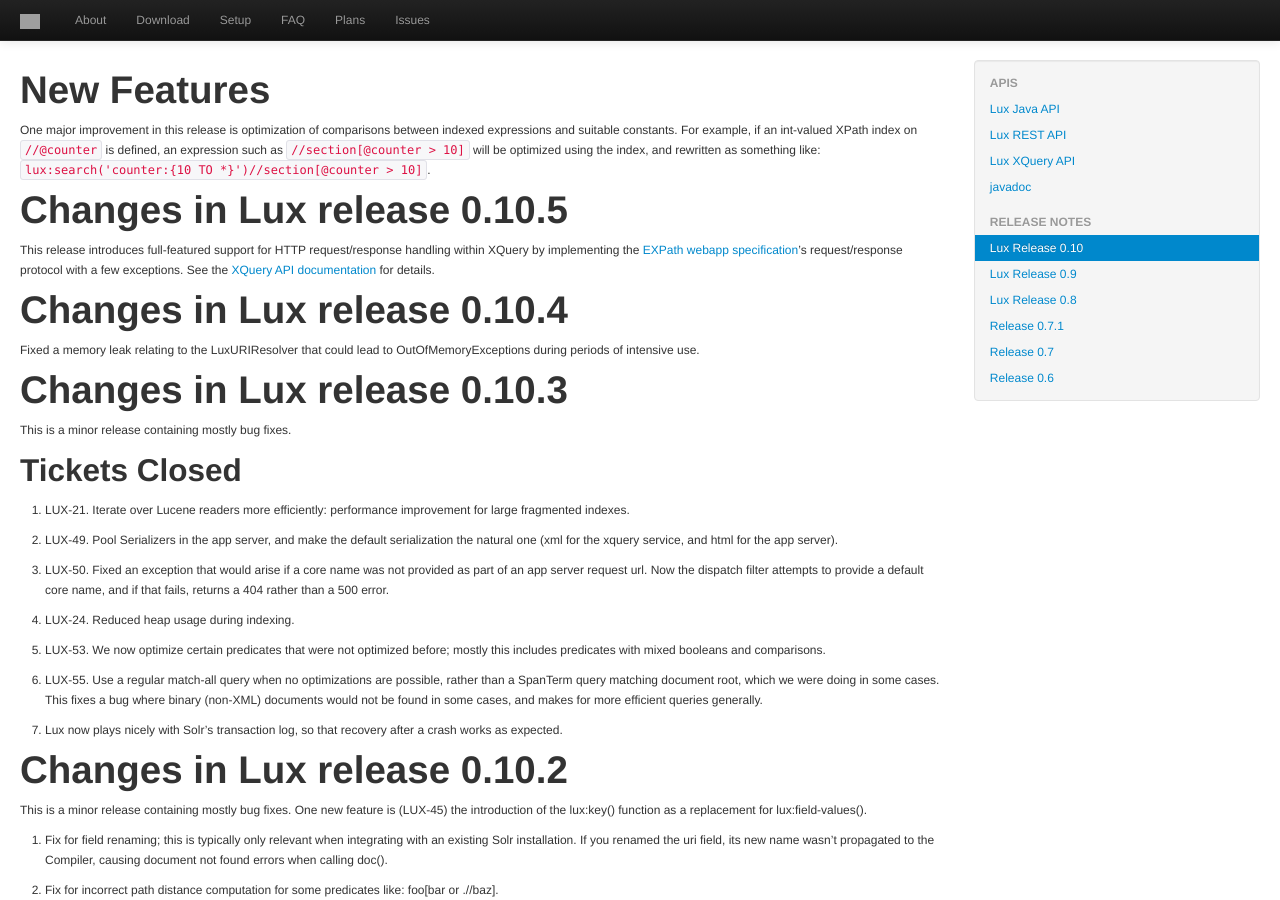
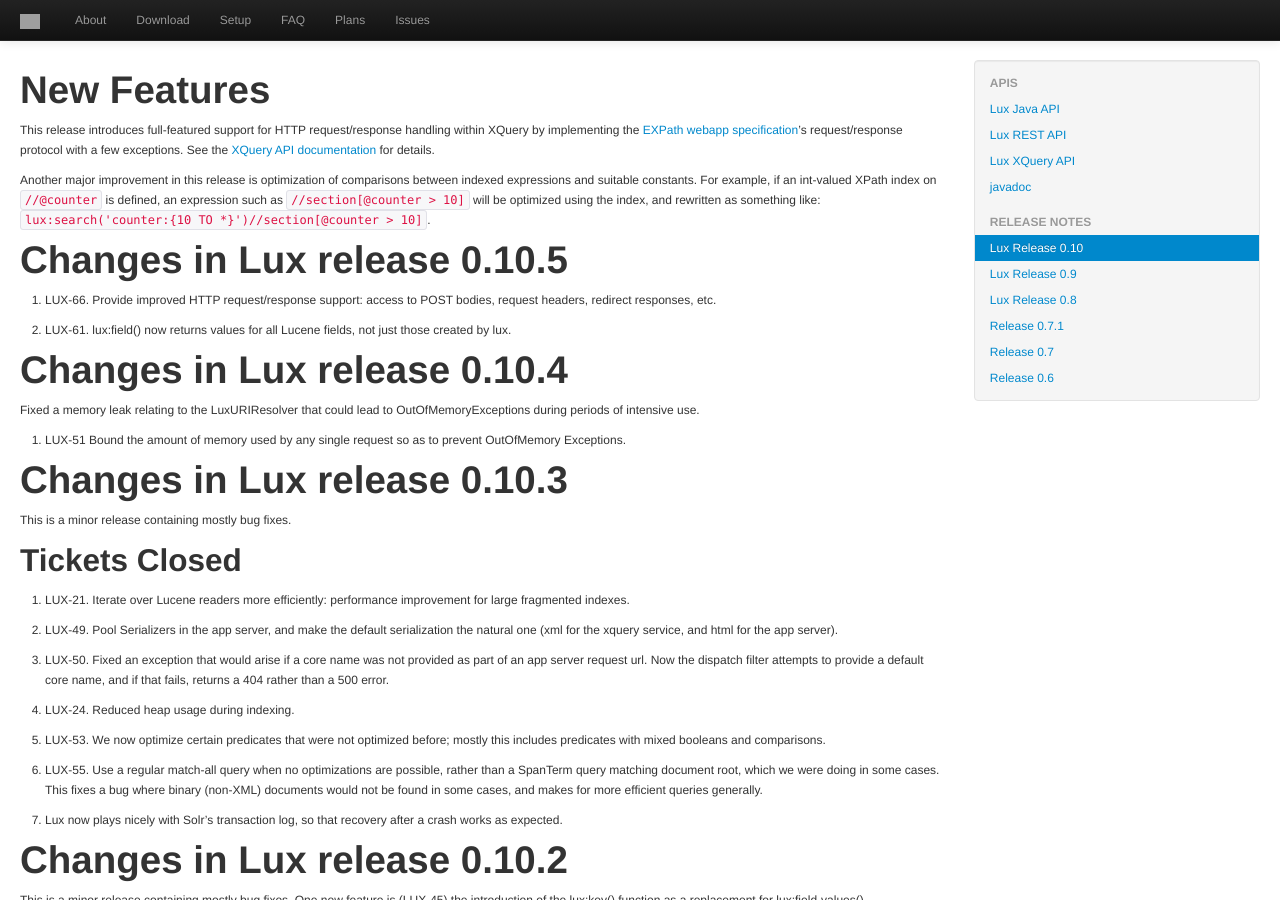
Before and after one commit to msokolov/lux, a Jekyll site: the page built from doc/RELEASE-0.10.md, in a window 1280 px wide and 900 px high. Built offline with Jekyll 4.4.1, drawn with Linux system fonts in a browser that asks for light colours; grey boxes are pictures that could not be loaded.

Commit message:
more release notes for 0.10.5

```diff
--- a/doc/RELEASE-0.10.md
+++ b/doc/RELEASE-0.10.md
@@ -7,7 +7,10 @@
 
 # New Features
 
-One major improvement in this release is optimization of comparisons
+This release introduces full-featured support for HTTP request/response
+handling within XQuery by implementing the [EXPath webapp specification](http://expath.org/spec/webapp/20130401)'s request/response protocol with a few exceptions.  See the [XQuery API documentation](API.md) for details.
+
+Another major improvement in this release is optimization of comparisons
 between indexed expressions and suitable constants. For example, if an
 int-valued XPath index on `//@counter` is defined, an expression such as
 `//section[@counter > 10]` will be optimized using the index, and rewritten
@@ -16,13 +19,18 @@
 
 # Changes in Lux release 0.10.5
 
-This release introduces full-featured support for HTTP request/response
-handling within XQuery by implementing the [EXPath webapp specification](http://expath.org/spec/webapp/20130401)'s request/response protocol with a few exceptions.  See the [XQuery API documentation](API.md) for details.
+1. LUX-66. Provide improved HTTP request/response support: access to POST bodies, request headers, redirect responses, etc.
+
+2. LUX-61. lux:field() now returns values for all Lucene fields, not just those created by lux.
+
 
 # Changes in Lux release 0.10.4
 
 Fixed a memory leak relating to the LuxURIResolver that could lead to
 OutOfMemoryExceptions during periods of intensive use.
+
+1. LUX-51 Bound the amount of memory used by any single request so as to
+prevent OutOfMemory Exceptions.
 
 # Changes in Lux release 0.10.3
 
```
